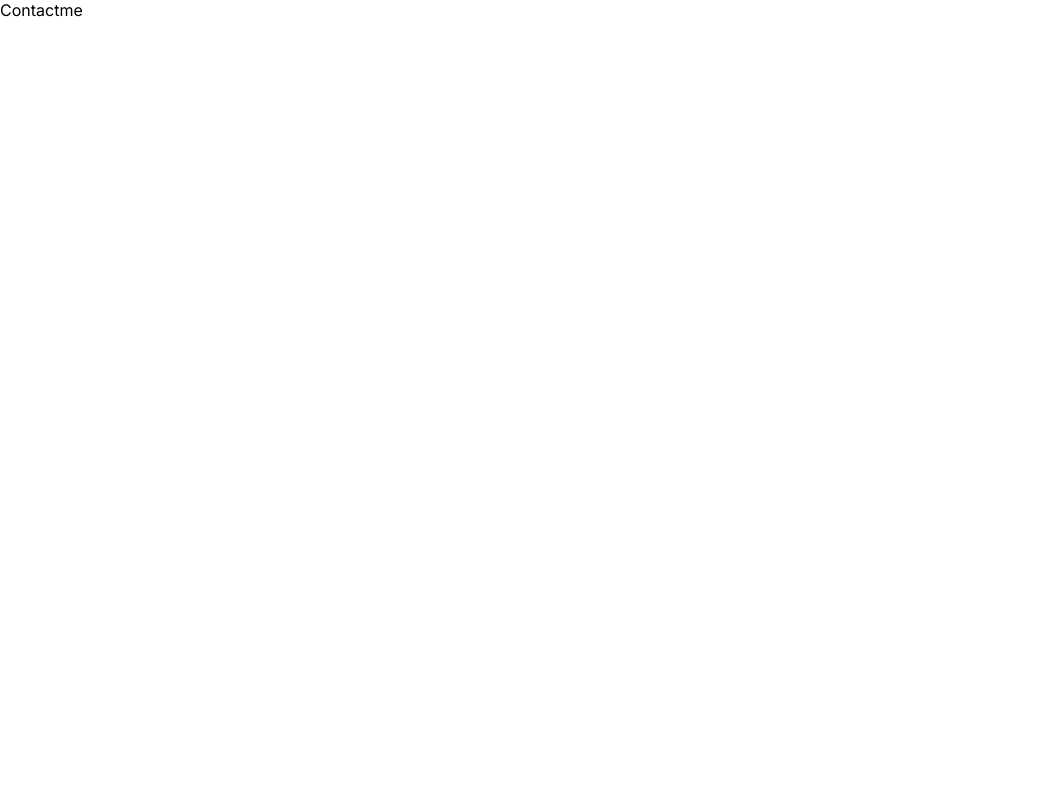
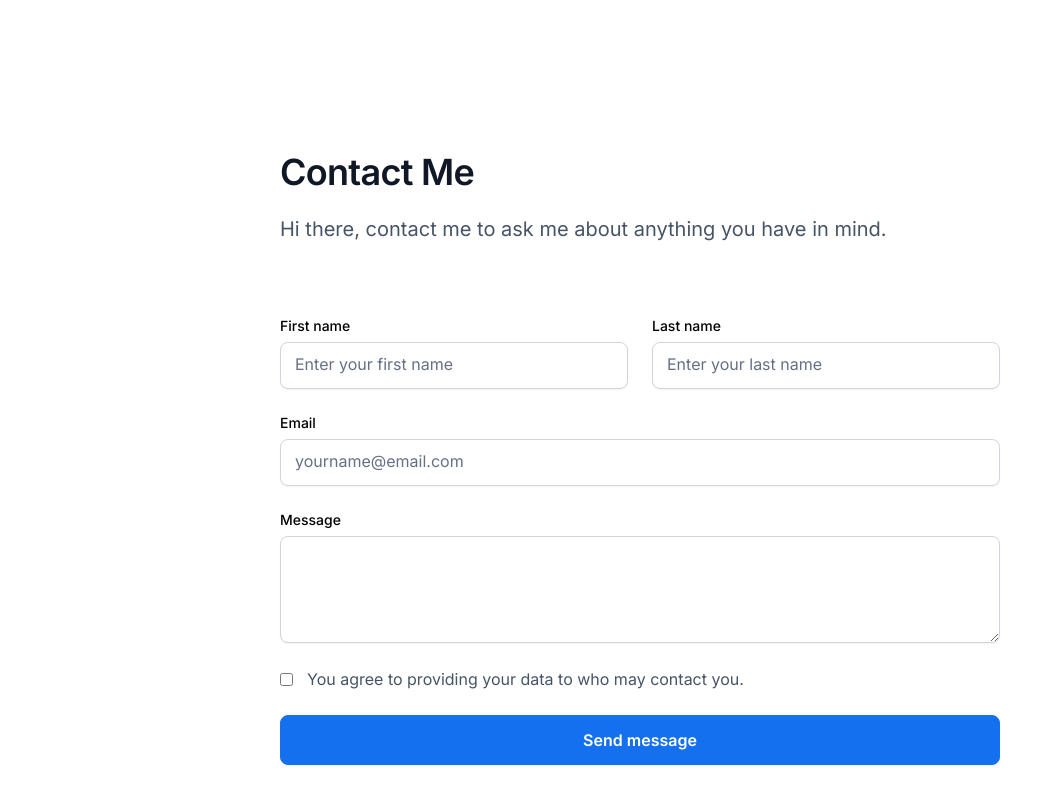
Before and after one commit to babajide234/hng9-stage1, a React (Vite) app: page /contact in a window 1280 px wide. Shown: the top 804 px of the page, without its empty margins (0-1062 px from the left). Built offline with nearby package versions, Linux system fonts and the light colour scheme; a web font is replaced by a local one.

Commit message:
feat: finished building form

```diff
--- a/src/App.css
+++ b/src/App.css
@@ -196,3 +196,114 @@
   text-align: center;
   color: #667085;
 }
+.contact__container{
+  width: 720px;
+  margin:85px auto;
+  display: flex;
+  flex-direction: column;
+  gap: 24px;
+}
+.contact__header{
+  margin-bottom: 48px;
+}
+.contact__header h1{
+  font-family: 'Inter';
+  font-style: normal;
+  font-weight: 600;
+  font-size: 36px;
+  line-height: 44px;
+  letter-spacing: -0.02em;
+  color: #101828;
+  margin-bottom: 20px;
+}
+.contact__header p{
+  font-family: 'Inter';
+  font-style: normal;
+  font-weight: 400;
+  font-size: 20px;
+  line-height: 30px;
+  color: #475467;
+}
+.contact__even{
+  display: flex;
+  gap: 24px;
+}
+.contact__even >*{
+  flex: 1;
+}
+.form-wrapper{
+  display: flex;
+  flex-direction: column;
+  gap: 6px;
+  margin-bottom: 24px;
+}
+.form-label{
+  font-family: 'Inter';
+  font-style: normal;
+  font-weight: 500;
+  font-size: 14px;
+  line-height: 20px;
+
+}
+.form-input{
+  padding: 15px 14px;
+  border: 1px solid #D0D5DD;
+  box-shadow: 0px 1px 2px rgba(16, 24, 40, 0.05);
+  border-radius: 8px;
+  outline: none;
+}
+.form-input:focus{
+  border: 1px solid #1570EF;
+}
+
+.form-input::placeholder{
+  font-family: 'Inter';
+  font-style: normal;
+  font-weight: 400;
+  font-size: 16px;
+  line-height: 24px;
+  color: #667085;
+}
+
+.contact__checkbox{
+  display: flex;
+  align-items: center;
+  margin-bottom: 24px;
+}
+
+.contact__checkbox input{
+  margin-right: 14px;
+}
+
+.contact__checkbox label{
+  font-family: 'Inter';
+font-style: normal;
+font-weight: 400;
+font-size: 16px;
+line-height: 24px;
+color: #475467;
+}
+
+.button{
+  display: flex;
+  flex-direction: row;
+  justify-content: center;
+  align-items: center;
+  padding: 12px 20px;
+  width: 100%;
+  background: #1570EF;
+  border: 1px solid #1570EF;
+  box-shadow: 0px 1px 2px rgba(16, 24, 40, 0.05);
+  border-radius: 8px;
+  color: #FFFFFF;
+  font-family: 'Inter';
+  font-style: normal;
+  font-weight: 600;
+  font-size: 16px;
+  line-height: 24px;
+}
+
+.button:hover{
+  background: #101828;
+  cursor: pointer;
+}
--- /dev/null
+++ b/src/components/Input.jsx
@@ -0,0 +1,24 @@
+import React from 'react'
+
+const Input = ({ placeholder, label, type, name,id}) => {
+  return (
+    <>
+        <div className="form-wrapper">
+            <label htmlFor="" className='form-label'>{label}</label>
+            {
+                type == 'textarea' ? (
+                    <>
+                        <textarea name={name} id={id} cols="30" rows="5" className="form-input"></textarea>
+                    </>
+                ) : (
+                    <>
+                        <input type={type} name={name} id={id} className="form-input" placeholder={placeholder} />
+                    </>
+                )
+            }
+        </div>
+    </>
+  )
+}
+
+export default Input
--- a/src/pages/Contactme.jsx
+++ b/src/pages/Contactme.jsx
@@ -1,8 +1,31 @@
 import React from 'react'
+import Buttons from '../components/Button'
+import Input from '../components/Input'
 
 const Contactme = () => {
   return (
-    <div>Contactme</div>
+    <main className="container">
+        <section className="contact__container">
+            <div className="contact__header">
+                <h1>Contact Me</h1>
+                <p>Hi there, contact me to ask me about anything you have in mind.</p>
+            </div>
+            <div className="contact__form">
+                <div className="contact__even">
+                    <Input placeholder={`Enter your first name`} type={`text`} label={`First name`} name={`first_name`} id={`first_name`}/>
+                    <Input placeholder={`Enter your last name`} type={`text`} label={`Last name`} name={`last_name`} id={`last_name`}/>
+                </div>
+                <Input placeholder={`yourname@email.com`} type={`text`} label={`Email`} name={`email`} id={`email`} />
+                <Input placeholder={`Send me a message and I'll reply you as soon as possible...`} name={`message`} id={`message`} type={`textarea`} label={`Message`}/>
+
+                <div className="contact__checkbox">
+                    <input type={`checkbox`} name={ `checkbox`} id={`check`}/>
+                    <label for={`check`}>You agree to providing your data to {name} who may contact you.</label>
+                </div>
+                <Buttons id={`btn__submit`} text={`Send message`} type={`submit`}/>
+            </div>
+        </section>
+    </main>
   )
 }
 
```
